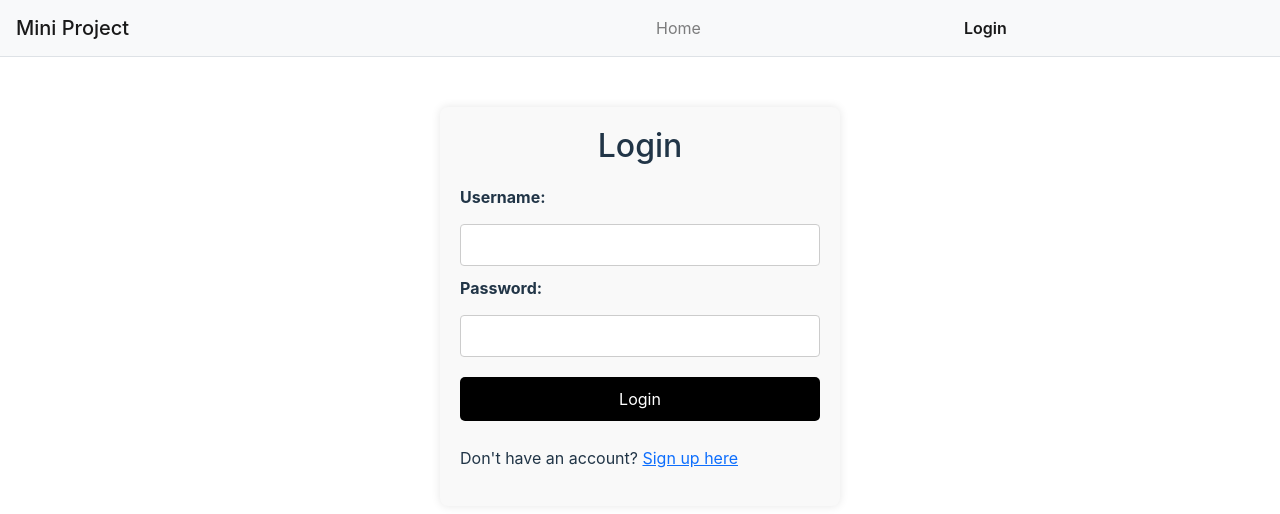
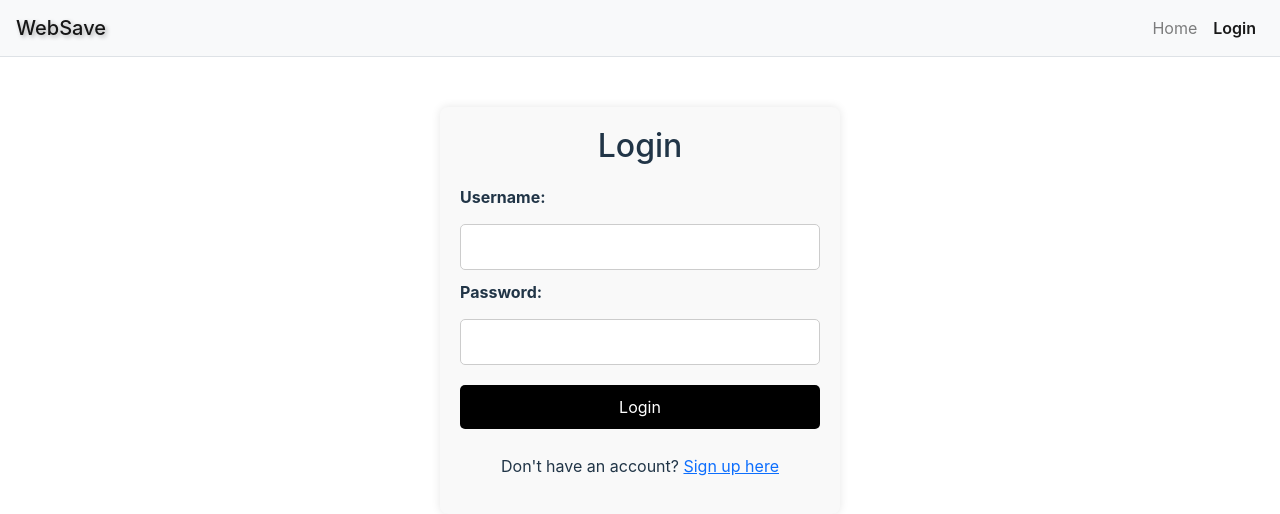
Before and after one commit to AlexanderStubMichelsen/DevDisplay.online-Frontend, a React (Vite) app: page /login in a window 1280 px wide. Shown: the top 514 px of the page. Built offline with nearby package versions, Linux system fonts and the light colour scheme.

Commit message:
Now userRoles are update via useEffect when loggedIn changes

```diff
--- a/src/components/Login.jsx
+++ b/src/components/Login.jsx
@@ -1,33 +1,27 @@
-import React, { useState, useEffect } from 'react';
-import '../css/Login.css'; // Import the stylesheet
+import React, { useState } from 'react';
+import { useNavigate } from 'react-router-dom';
 import facade from '../util/apiFacade';
 import NavBar from '../components/NavBar.jsx';
+import '../css/Login.css'; // Ensure correct path
 
-const Login = ({ setIsLoggedIn }) => {
+const Login = ({ setIsLoggedIn, setUserRoles }) => {
   const init = { username: '', password: '' };
   const [loginCredentials, setLoginCredentials] = useState(init);
-  const [isLoggedInStored, setIsLoggedInStored] = useState(false);
-  const [errorMessage, setErrorMessage] = useState(''); // State for error message
-
-  useEffect(() => {
-    // Check if the token is present in localStorage on component mount
-    const token = facade.getToken();
-    if (token) {
-      setIsLoggedIn(true);
-      setIsLoggedInStored(true);
-    }
-  }, [setIsLoggedIn]);
+  const [errorMessage, setErrorMessage] = useState('');
+  const navigate = useNavigate();
 
   const performLogin = async (evt) => {
     evt.preventDefault();
     try {
       await facade.login(loginCredentials.username, loginCredentials.password);
       setIsLoggedIn(true);
-      setIsLoggedInStored(true);
-      setErrorMessage(''); // Clear any previous error messages on successful login
+      const roles = facade.getUserRoles();
+      setUserRoles(roles); // Update roles in the parent component
+      setErrorMessage('');
+      navigate('/'); // Redirect to home or any other route
     } catch (error) {
       console.error('Login failed:', error);
-      setErrorMessage('Login failed. Please check your username and password.'); // Set error message
+      setErrorMessage('Login failed. Please check your username and password.');
     }
   };
 
@@ -38,28 +32,13 @@ const Login = ({ setIsLoggedIn }) => {
     });
   };
 
-  const handleLogout = (evt) => {
-    evt.preventDefault();
-    facade.logout(() => {
-      setIsLoggedIn(false);
-      setIsLoggedInStored(false);
-    });
-  };
-
   return (
     <>
       <NavBar />
       <div className='login'>
-        {isLoggedInStored ? (
-          <div className='loginform'>
-            <p className='welcome'>Hi {facade.getUserRoles()} {facade.getUserName()}!</p>
-            <button onClick={handleLogout} className='btn'>Log out</button>
-          </div>
-        ) : (
-          <>
         <form className='loginform' onSubmit={performLogin}>
           <h2>Login</h2>
-              {errorMessage && <p className='error'>{errorMessage}</p>} {/* Display error message */}
+          {errorMessage && <p className='error'>{errorMessage}</p>}
           <label htmlFor="username">Username:</label>
           <input
             type="text"
@@ -78,9 +57,7 @@ const Login = ({ setIsLoggedIn }) => {
           />
           <button type="submit" className='btn'>Login</button>
         </form>
-            <p className='signup-link'>Don't have an account? <a href="/signup">Sign up here</a></p>
-          </>
-        )}
+        <p className='link'>Don't have an account? <a href="/signup">Sign up here</a></p>
       </div>
     </>
   );
--- a/src/components/NavBar.jsx
+++ b/src/components/NavBar.jsx
@@ -1,6 +1,6 @@
 import React, { useState } from 'react';
 import { Navbar, Nav, NavDropdown } from 'react-bootstrap';
-import { Navigate, useNavigate } from 'react-router-dom';
+import { useNavigate } from 'react-router-dom';
 import { LinkContainer } from 'react-router-bootstrap';
 import 'bootstrap/dist/css/bootstrap.min.css'; // Import Bootstrap CSS
 import '../css/NavBar.css';
@@ -12,6 +12,7 @@ function NavBar() {
   const [expanded, setExpanded] = useState(false);
   const isLoggedIn = facade.getToken() !== null;
   const userRoles = facade.getUserRoles();
+  const [justLoggedOut, setJustLoggedOut] = useState(false);
   const navigate = useNavigate();
 
   const handleNavToggle = () => {
@@ -20,19 +21,20 @@ function NavBar() {
 
   const handleLogout = () => {
     facade.logout(() => {
-      // window.location.reload(); // Refresh page after logout
-      navigate('/login');
+      setJustLoggedOut(true);
+      // Navigate to the login page and pass the justLoggedOut state
+      navigate('/login', { state: { justLoggedOut: true } });
     });
   };
 
   return (
     <>
       <Navbar bg="light" variant="light" expand="lg" className="sticky-top-navbar">
-        <Navbar.Brand href="/">Mini Project</Navbar.Brand>
+        <Navbar.Brand href="/" className='title'>WebSave</Navbar.Brand>
         <Navbar.Toggle aria-controls="responsive-navbar-nav" onClick={handleNavToggle}>
           <FontAwesomeIcon icon={faBars} />
         </Navbar.Toggle>
-        <Navbar.Collapse id="responsive-navbar-nav" className="justify-content-end" in={expanded}>
+        <Navbar.Collapse id="responsive-navbar-nav" className={`justify-content-end ${expanded ? 'show' : ''}`}>
           <Nav className="ml-auto">
             <LinkContainer to="/" onClick={() => setExpanded(false)}>
               <Nav.Link>Home</Nav.Link>
@@ -58,7 +60,7 @@ function NavBar() {
               </LinkContainer>
             )}
             {isLoggedIn && (
-              <NavDropdown title="Logout" id="basic-nav-dropdown">
+              <NavDropdown title="Logout" id="basic-nav-dropdown" align="end">
                 <NavDropdown.Item onClick={handleLogout}>
                   Confirm logout
                 </NavDropdown.Item>
--- a/src/css/AdminUsers.css
+++ b/src/css/AdminUsers.css
@@ -74,6 +74,7 @@ button {
 button:hover {
     background-color: #4da6ff; /* Blue background color on hover */
     color: white; /* Text color on hover */
+    transform: scale(1.50); /* Scale up slightly on hover */
 }
 
 /* Specific button styles */
--- a/src/css/Login.css
+++ b/src/css/Login.css
@@ -41,7 +41,12 @@ body {
 
 .error {
   color: red;
-    font-size: 12px;
+  font-size: 0.875em; /* Improved readability */
+}
+
+.success-message {
+  color: green;
+  font-size: 0.875em; /* Define success message style */
 }
 
 .loginform label {
@@ -50,15 +55,7 @@ body {
   font-weight: bold;
 }
 
-.input {
-    width: 100%;
-    padding: 10px;
-    margin: 10px 0;
-    border: 1px solid #ccc;
-    border-radius: 5px;
-}
-
-.input2 {
+.input, .input2 {
   width: 100%;
   padding: 10px;
   margin: 10px 0;
@@ -77,49 +74,19 @@ body {
   cursor: pointer;
 }
 
+.btn:hover {
+  background-color: grey;
+}
+
 .link {
   text-align: center;
   margin-top: 10px;
 }
 
-.loginform label {
-    display: block;
-    margin-bottom: 5px;
-    font-weight: bold;
+/* Additional responsive design */
+@media (max-width: 600px) {
+  .login {
+    margin: 20px;
+    padding: 15px;
   }
-
-.loginform input {
-    width: 100%;
-    padding: 8px;
-    border: 1px solid #ccc;
-    border-radius: 4px;
 }
-
-.welcome {
-    text-align: center;
-    margin-bottom: 20px;
-  }
-
-  .error {
-    color: red;
-    font-size: 0.875em;
-  }
-
-  .success {
-    color: green;
-    font-size: 0.875em;
-  }
-
-  button {
-    width: 100%;
-    padding: 10px;
-    background-color: #343a40;
-    color: white;
-    border: none;
-    border-radius: 4px;
-    cursor: pointer;
-  }
-
-  button:hover {
-    background-color: grey;
-  }
--- a/src/css/NavBar.css
+++ b/src/css/NavBar.css
@@ -1,5 +1,3 @@
-/* NavBar.css */
-
 /* Reset CSS */
 *,
 *::before,
@@ -7,42 +5,100 @@
   box-sizing: border-box;
   margin: 0;
   padding: 0;
-  width: 100%;
 }
 
+/* Navbar Styles */
 .navbar {
   width: 100%; /* Ensure the navbar takes the full width */
   max-width: none !important; /* Remove any max-width restriction */
 }
 
-/* Navbar Styles */
 .sticky-top-navbar {
   width: 100%;
   background-color: #f8f9fa; /* Light background color */
   border-bottom: 1px solid #dee2e6; /* Light border color */
   z-index: 1000; /* Ensure navbar stays on top */
+  display: flex; /* Use Flexbox for alignment */
+  justify-content: space-between; /* Space between elements */
+  align-items: center; /* Center items vertically */
+  padding: 0.5rem 1rem; /* Add some padding */
 }
 
 .sticky-top-navbar .navbar-brand {
   font-weight: 500;
+  text-shadow: 2px 2px 4px rgba(0, 0, 0, 0.3); /* Add text shadow */
 }
 
 .sticky-top-navbar .navbar-toggler {
-  border: none;
+  border: none; /* Remove border */
+  width: 40px; /* Set width */
+  background: none; /* Remove any default background */
+  outline: none; /* Remove default outline on focus */
+  box-shadow: none; /* Remove default shadow */
+  transition: transform 0.3s ease-in-out; /* Smooth transition for transform */
 }
 
+.sticky-top-navbar .navbar-toggler:hover {
+  transform: scale(1.05); /* Scale up slightly on hover */
+}
+
+.sticky-top-navbar .navbar-toggler:focus {
+  outline: none; /* Ensure no outline on focus */
+  box-shadow: none; /* Ensure no shadow on focus */
+}
+
+/* Adjust the width of the expanded menu */
+.sticky-top-navbar .navbar-collapse {
+  position: absolute; /* Ensure it does not push other content */
+  right: 0; /* Align to the right side */
+  top: 100%; /* Position it below the navbar */
+  background-color: #f8f9fa; /* Ensure background matches the navbar */
+  border: 1px solid #dee2e6; /* Optional: Add a border for better visibility */
+  z-index: 999; /* Ensure it is above other content */
+  padding: 10px 0; /* Add some padding for better spacing */
+  box-shadow: 0 4px 8px rgba(0, 0, 0, 0.1); /* Add a subtle shadow for better visibility */
+}
+
+@media (min-width: 992px) {
+  .sticky-top-navbar .navbar-collapse {
+    position: static; /* Reset to default position */
+    background-color: transparent; /* Remove background color */
+    border: none; /* Remove border */
+    box-shadow: none; /* Remove shadow */
+    width: auto; /* Allow automatic width */
+    padding: 0; /* Remove padding */
+    display: flex; /* Display as flexbox */
+    justify-content: flex-end; /* Align items to the end */
+  }
+}
+
+/* Add text shadow to nav links */
 .sticky-top-navbar .nav-link {
   color: #212529; /* Dark text color */
   padding: 8px 12px;
   text-decoration: none;
+  /* text-shadow: 2px 2px 4px rgba(0, 0, 0, 0.3); /* Add text shadow */
 }
 
 .sticky-top-navbar .nav-link:hover {
   color: #007bff; /* Primary hover color */
+  transform: scale(1.05); /* Scale up slightly on hover */
 }
 
 .sticky-top-navbar .navbar-nav .nav-link.active {
   font-weight: 600;
+}
+
+/* Dropdown Styles */
+.sticky-top-navbar .dropdown-menu {
+  right: 0;
+  left: auto; /* Reset left position */
+  min-width: 150px; /* Set a minimum width */
+  width: auto; /* Adjust width as needed */
+}
+
+.sticky-top-navbar .dropdown-menu .dropdown-item {
+  text-align: right; /* Align text to the right */
 }
 
 /* Modal Styles */
--- a/src/main.jsx
+++ b/src/main.jsx
@@ -1,6 +1,6 @@
-import React, { useState } from 'react';
+import React, { useState, useEffect } from 'react';
 import ReactDOM from 'react-dom/client';
-import { RouterProvider, createBrowserRouter, createRoutesFromElements, Route } from 'react-router-dom';
+import { RouterProvider, createBrowserRouter, createRoutesFromElements, Route, Navigate } from 'react-router-dom';
 import App from './App.jsx';
 import Images from './components/Images.jsx';
 import NoMatch from './components/NoMatch.jsx';
@@ -14,45 +14,45 @@ import facade from './util/apiFacade.js';
 import './index.css';
 
 const Root = () => {
-  const [isLoggedIn, setIsLoggedIn] = useState(false);
-  const userRoles = facade.getUserRoles(); // Assuming getUserRoles returns an array of roles
+  const [isLoggedIn, setIsLoggedIn] = useState(facade.getToken() !== null);
+  const [userRoles, setUserRoles] = useState([]);
+
+  useEffect(() => {
+    if (isLoggedIn) {
+      const roles = facade.getUserRoles();
+      console.log("User roles after login:", roles); // Debugging line
+      setUserRoles(roles);
+    } else {
+      setUserRoles([]);
+    }
+  }, [isLoggedIn]);
 
   const router = createBrowserRouter(
     createRoutesFromElements(
       <Route>
-        {/* Pass setIsLoggedIn as a prop to the App component */}
         <Route path="/" element={<App setIsLoggedIn={setIsLoggedIn} isLoggedIn={isLoggedIn} />} />
-        <Route path="/login" element={<Login setIsLoggedIn={setIsLoggedIn} />} />
-        {/* Route for sign-up, available whether logged in or not */}
+        <Route path="/login" element={<Login setIsLoggedIn={setIsLoggedIn} setUserRoles={setUserRoles} />} />
         <Route path="/signup" element={<SignUp />} />
-        {/* Conditional rendering of routes based on isLoggedIn */}
-        {isLoggedIn && (
-          <>
-            {/* Conditional rendering of 'Images' route */}
-            {(userRoles.includes('admin') || userRoles.includes('user')) && (
-              <Route path="images" element={<Images />} />
-            )}
-            {/* Conditional rendering of 'SavedImages' route */}
-            {userRoles.includes('user') && (
-              <Route path="savedImg" element={<SavedImages />} />
-            )}
-            {/* Conditional rendering of 'AdminUsers' route */}
-            {userRoles.includes('admin') && (
-              <Route path="admin/users" element={<AdminUsers />} />
-            )}
-            {/* Conditional rendering of 'AdminUserPictures' route */}
-            {userRoles.includes('admin') && (
-              <Route path="admin/users/:username" element={<AdminUserSavedImages />} />
-            )}
-            {/* Conditional rendering of 'Images' route */}
-            {userRoles.includes('admin') && (
-              <Route path="admin/images/:username" element={<AdminUserImages />} />
-            )}
-          </>
-        )}
-
-        {/* Conditional rendering of 'AdminRoles' route */}
-        {/* Route for any other unmatched paths */}
+        <Route
+          path="images"
+          element={isLoggedIn && userRoles.includes('user') ? <Images /> : <Navigate to="/login" />}
+        />
+        <Route
+          path="savedImg"
+          element={isLoggedIn && (userRoles.includes('admin') || userRoles.includes('user')) ? <SavedImages /> : <Navigate to="/login" />}
+        />
+        <Route
+          path="admin/users"
+          element={isLoggedIn && userRoles.includes('admin') ? <AdminUsers /> : <Navigate to="/login" />}
+        />
+        <Route
+          path="admin/users/:username"
+          element={isLoggedIn && userRoles.includes('admin') ? <AdminUserSavedImages /> : <Navigate to="/login" />}
+        />
+        <Route
+          path="admin/images/:username"
+          element={isLoggedIn && userRoles.includes('admin') ? <AdminUserImages /> : <Navigate to="/login" />}
+        />
         <Route path="*" element={<NoMatch />} />
       </Route>
     )
```
Lines whose indentation alone changed are shown as unchanged.
